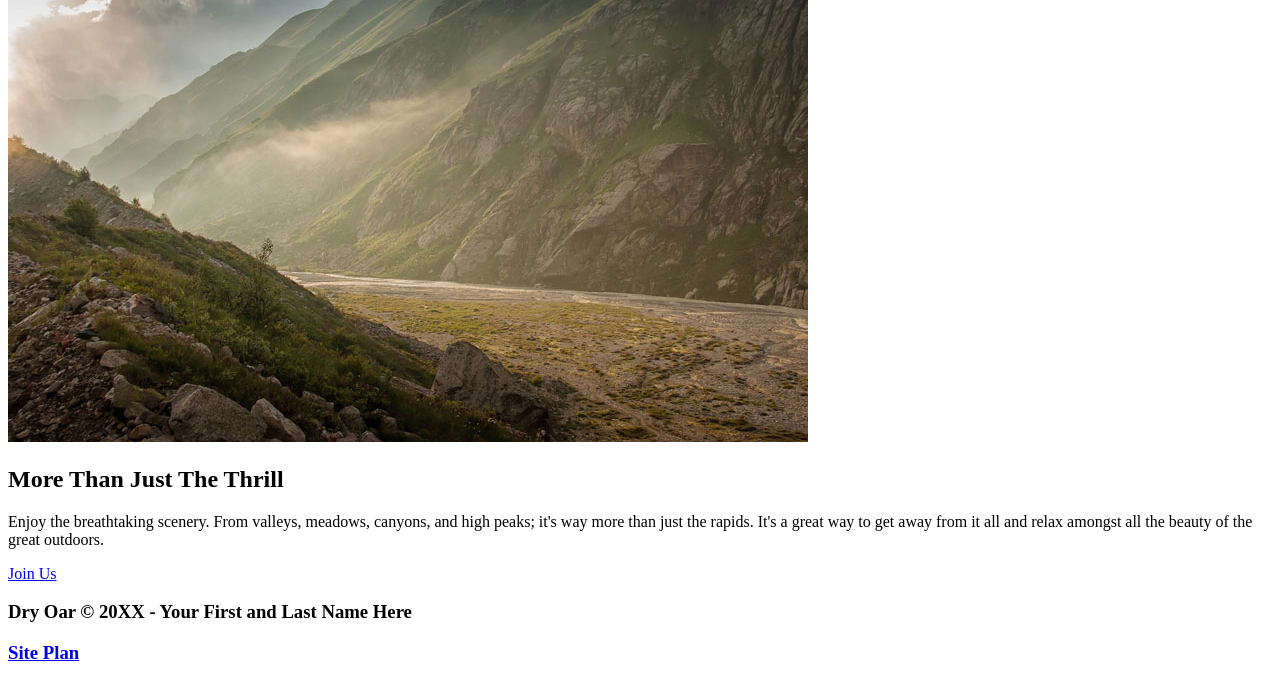
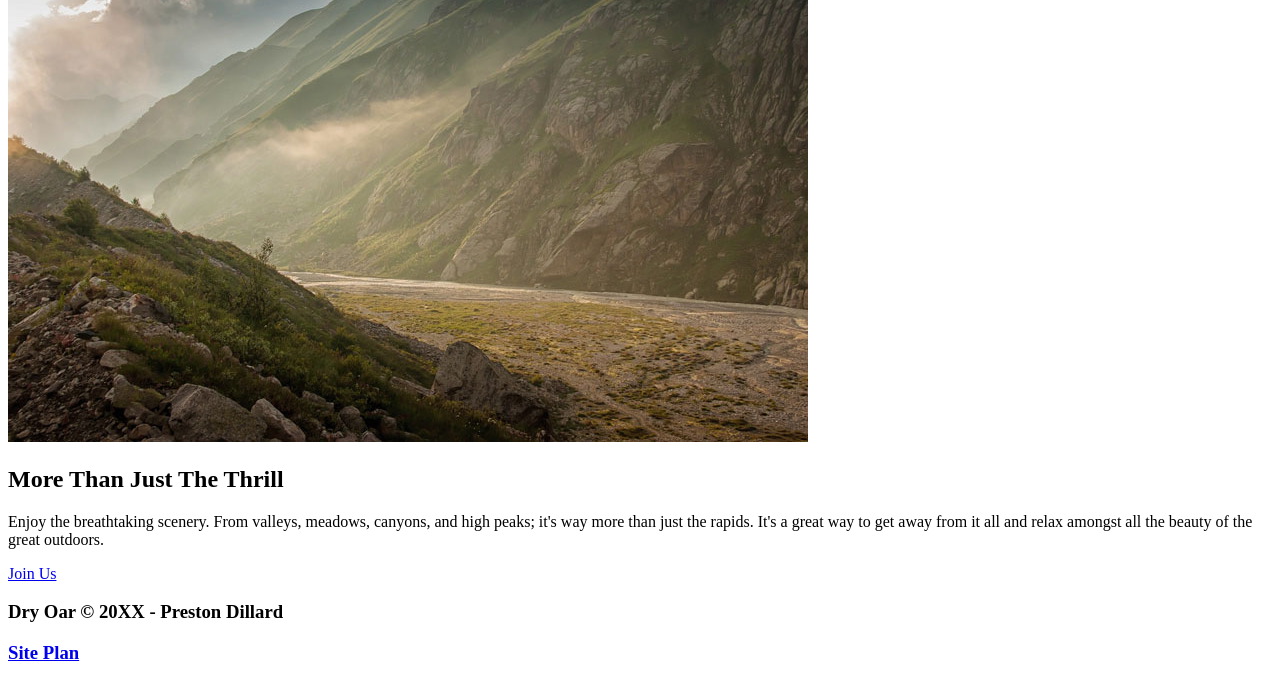
Before and after one commit to pdillard/wwr, a plain HTML site: page index.html in a window 1280 px wide. Shown: the part 2931-3611 px from the top of the page. Drawn offline with Linux system fonts and the light colour scheme.

```diff
--- a/index.html
+++ b/index.html
@@ -54,7 +54,7 @@
     </section>
 </main>
 <footer>
-    <h3>Dry Oar &copy; 20XX - Your First and Last Name Here</h3>
+    <h3>Dry Oar &copy; 20XX - Preston Dillard</h3>
     <h3><a href="site-plan-rafting.html">Site Plan</a></h3>
     <h3><a href="contactus.html">Contact Us</a></h3>
     <div class="social">
```
